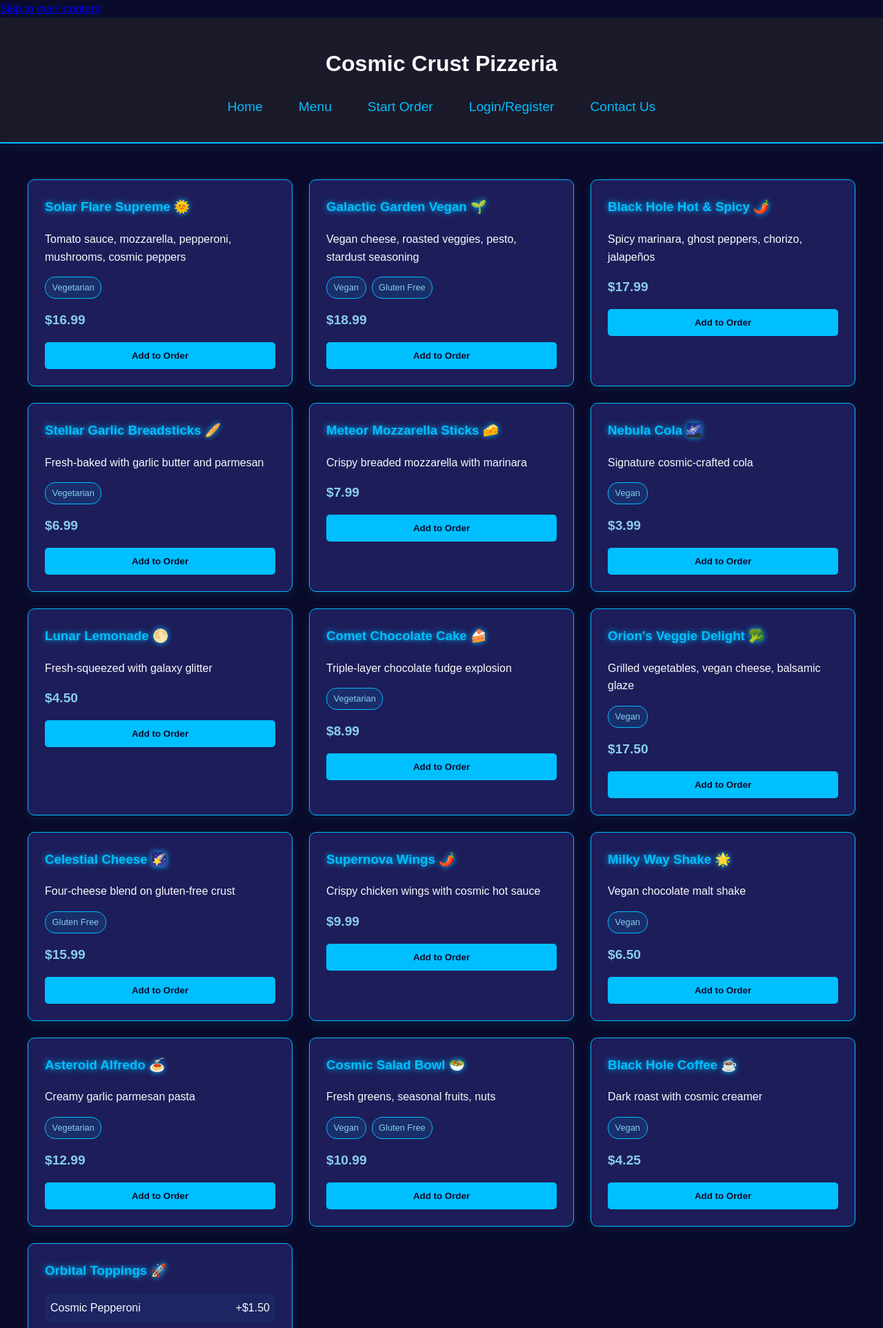
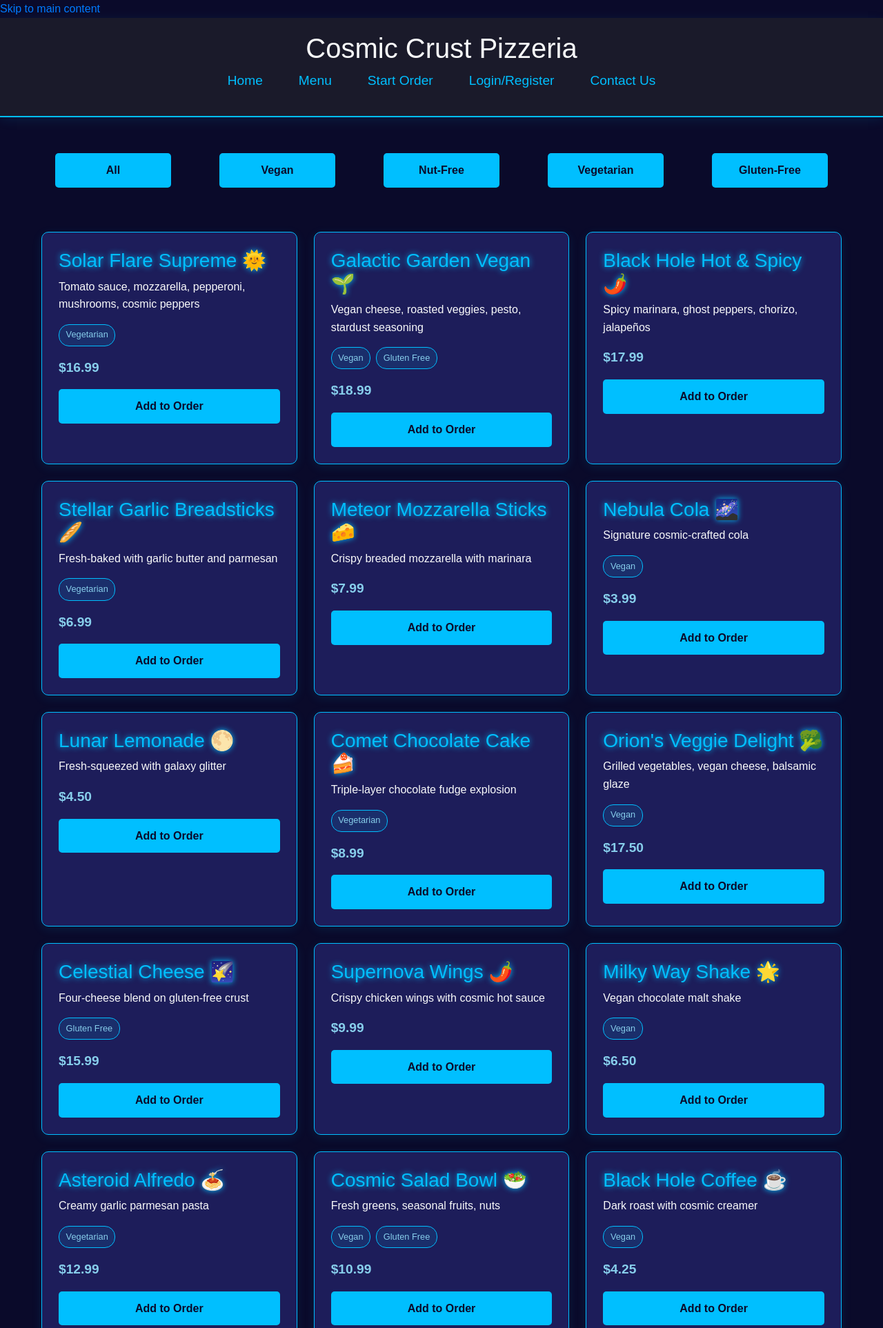
Before and after one commit to rpstewart912/Cosmic-Crust-Pizzeria, a Flask app: page /menu in a window 1280 px wide. Shown: the top 1925 px of the page at 69% size. Run offline with Flask 3, Linux system fonts and the light colour scheme.

Commit message:
Create filter options in menu.html.

```diff
--- a/templates/menu.html
+++ b/templates/menu.html
@@ -5,6 +5,7 @@
     <meta name="viewport" content="width=device-width, initial-scale=1.0">
     <meta name="description" content="Cosmic Crust Pizzeria - Intergalactic Pizza Experience">
     <title>Cosmic Crust Pizzeria - Menu</title>
+    <link rel="stylesheet" href="https://cdn.jsdelivr.net/npm/bootstrap@4.6.2/dist/css/bootstrap.min.css">
     <link rel="stylesheet" href="/static/style.css">
     <style>
         /* Additional menu-specific styles */
@@ -89,6 +90,17 @@
                 gap: 1rem;
             }
         }
+
+        .filter-btn {
+            border:none;
+            cursor:pointer;
+            justify-self: center;
+        }
+
+        .filter-btn.active {
+            background:#444;
+            color:#fff;
+        }
     </style>
 </head>
 <body>
@@ -109,6 +121,26 @@
     </header>
 
     <main id="main-content" role="main" class="container">
+        <div class="menu-container">
+            <!-- Filter controls -->
+            <div class="filter-controls row" style="text-align:center; display: flex; justify-content: space-around;">
+                <div class="filter-col col-md-2">
+                    <button class="filter-btn" data-filter="all">All</button>
+                </div>
+                <div class="filter-col col-md-2">
+                    <button class="filter-btn" data-filter="vegan">Vegan</button>
+                </div>
+                <div class="filter-col col-md-2">
+                    <button class="filter-btn" data-filter="nut-free">Nut-Free</button>
+                </div>
+                <div class="filter-col col-md-2">
+                    <button class="filter-btn" data-filter="vegetarian">Vegetarian</button>
+                </div>
+                <div class="filter-col col-md-2">
+                    <button class="filter-btn" data-filter="gluten-free">Gluten-Free</button>
+                </div>
+            </div>
+        </div>
         <div class="menu-container">
             <!-- Pizzas -->
             <div class="menu-item">
@@ -300,5 +332,29 @@
             <li><a href="/privacy" aria-label="Privacy policy" style="color: var(--star-blue);">Privacy Policy</a></li>
         </ul>
     </footer>
+
+    <script>
+        document.querySelectorAll('.filter-btn').forEach(btn => {
+            btn.addEventListener('click', () => {
+            const filter = btn.dataset.filter; // e.g. "nut-free"
+
+            document.querySelectorAll('.menu-item').forEach(item => {
+                // check if this item has a <span class="dietary-label {filter}">
+                if (item.classList.contains('toppings-card')) {
+                    item.style.display = '';
+                    return;
+                }
+
+                const matches = filter === 'all'
+                || item.querySelector(`span.dietary-label.${filter}`);
+                item.style.display = matches ? '' : 'none';
+            });
+
+            // highlight active button
+            document.querySelectorAll('.filter-btn')
+                .forEach(b => b.classList.toggle('active', b === btn));
+            });
+        });
+    </script>
 </body>
 </html>
```
